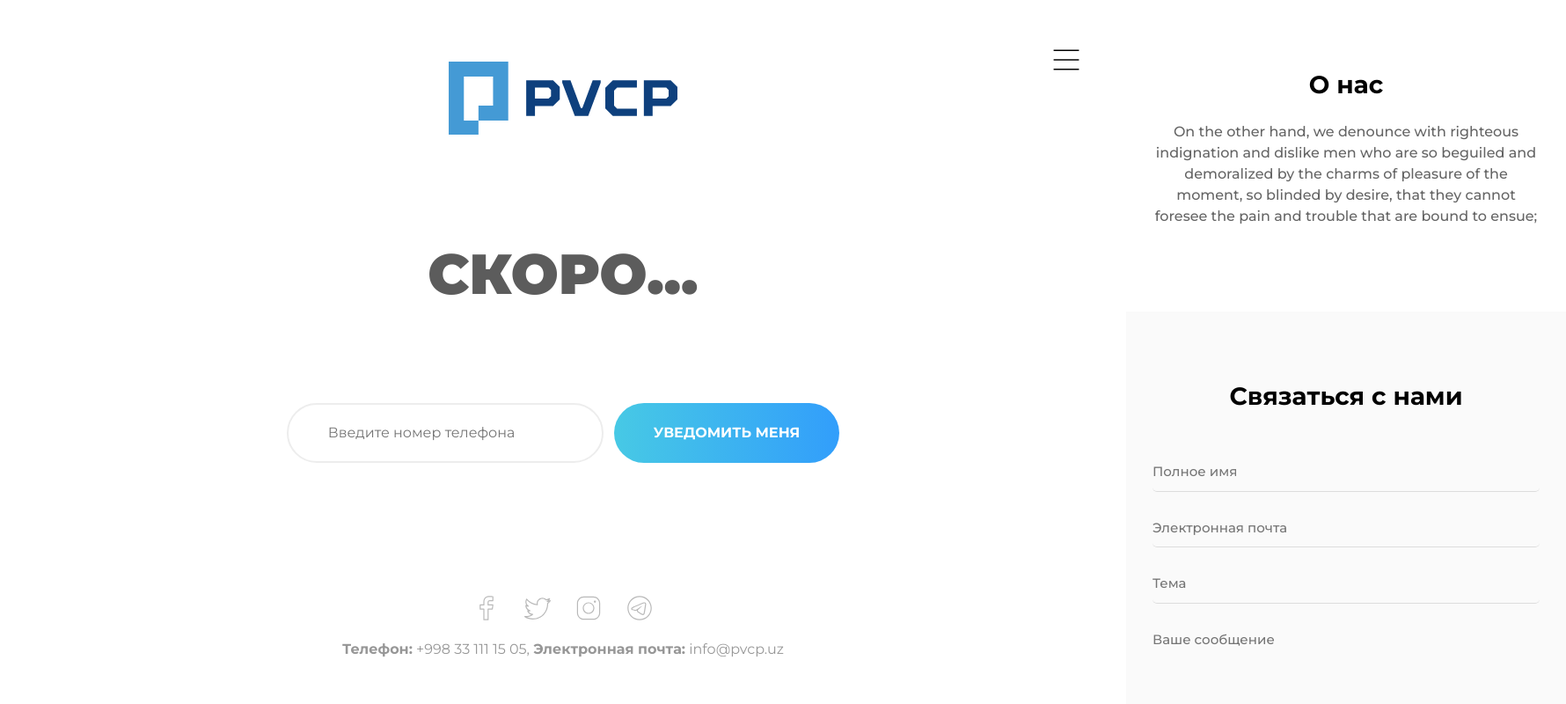
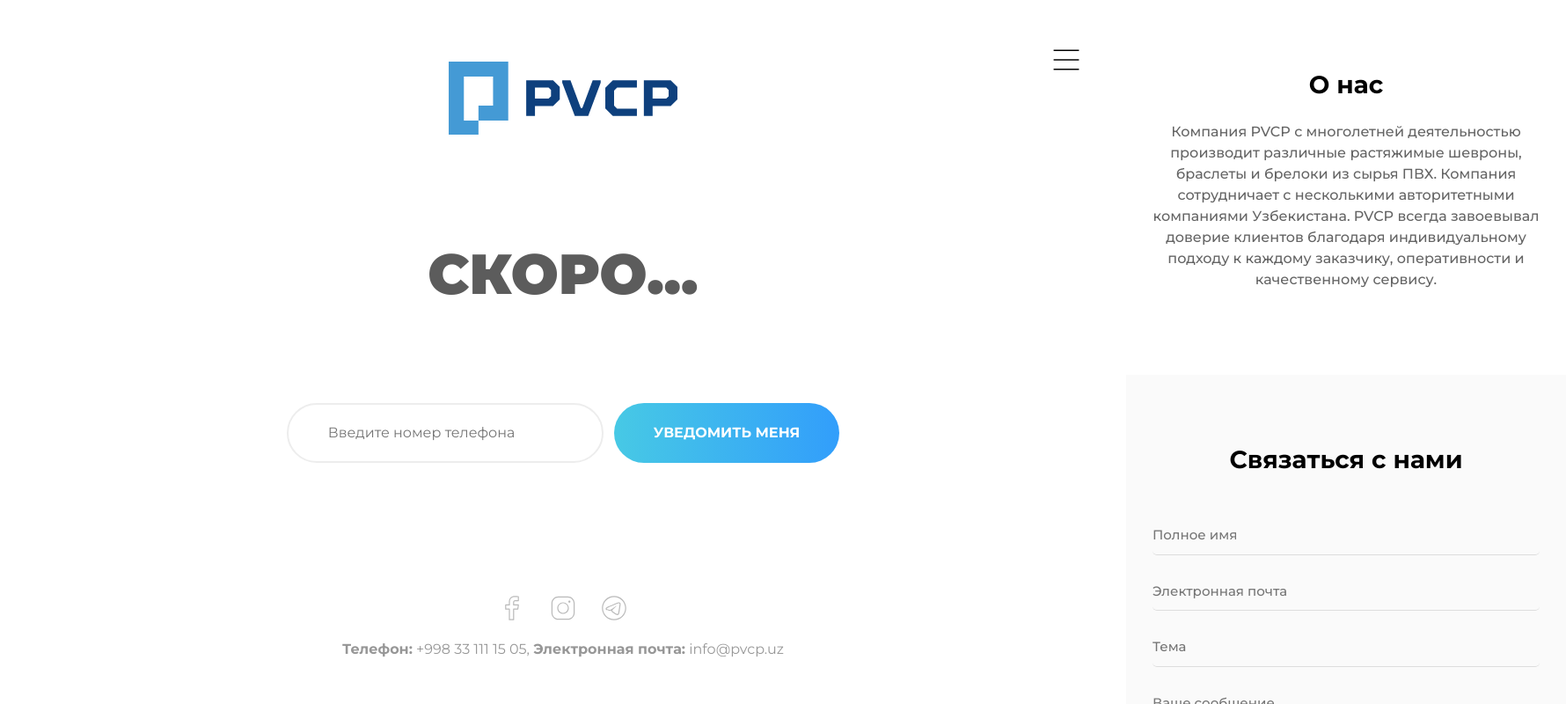
Before and after one commit to Jahongir780110/telegram-notification-bot, a website: page public/index.html in a window 1280 px wide. Shown: the whole page at 88% size, 1780 px wide, since content can reach past the window. Drawn offline with nearby package versions, Linux system fonts and the light colour scheme.

Commit message:
feat: change texts

```diff
--- a/public/index.html
+++ b/public/index.html
@@ -56,14 +56,7 @@
           src="./icons8-facebook.svg"
           alt="facebook-f"
       /></a>
-      <a href="#" target="_blank" class="icon"
-        ><img
-          width="30"
-          height="30"
-          src="./icons8-twitter.svg"
-          alt="twitter--v1"
-      /></a>
-      <a href="#" target="_blank" class="icon"
+      <a href="https://www.instagram.com/pvcp.uz/" target="_blank" class="icon"
         ><img
           width="30"
           height="30"
@@ -87,10 +80,11 @@
       <div class="about">
         <h3>О нас</h3>
         <p>
-          On the other hand, we denounce with righteous indignation and dislike
-          men who are so beguiled and demoralized by the charms of pleasure of
-          the moment, so blinded by desire, that they cannot foresee the pain
-          and trouble that are bound to ensue;
+          Компания PVCP с многолетней деятельностью производит различные
+          растяжимые шевроны, браслеты и брелоки из сырья ПВХ. Компания
+          сотрудничает с несколькими авторитетными компаниями Узбекистана. PVCP
+          всегда завоевывал доверие клиентов благодаря индивидуальному подходу к
+          каждому заказчику, оперативности и качественному сервису.
         </p>
       </div>
 
@@ -123,10 +117,7 @@
           />
           <div class="info">
             <h3>Адрес</h3>
-            <p>
-              House#7, Road#6, 6th Floor, 2903 Avenue Z, Brooklyn, Baker st. 567
-              New York City, USA.
-            </p>
+            <p>Кулол Кургон, 7-проезд 31, Ташкент, Узбекистан</p>
           </div>
         </div>
         <div class="contact-item d-flex">
--- a/public/styles.css
+++ b/public/styles.css
@@ -154,7 +154,7 @@ button {
 }
 
 .sidebar {
-  position: absolute;
+  position: fixed;
   top: 0;
   right: -500px;
   width: 500px;
```
